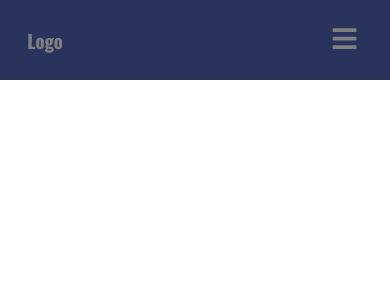
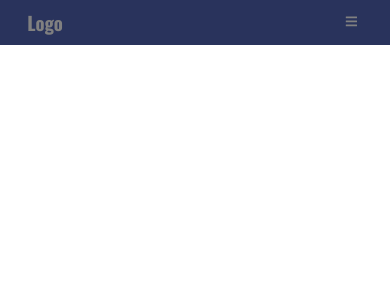
Before and after one commit to Lucifer87878/Gorans-Navbar, a React (Vite) app: page / in a window 390 px wide. Shown: the top 300 px of the page. Built offline with nearby package versions, Linux system fonts and the light colour scheme.

Commit message:
omstrukturering av scss samt tsx fil så att det fungerar

```diff
--- a/package.json
+++ b/package.json
@@ -23,6 +23,7 @@
     "eslint": "^8.57.0",
     "eslint-plugin-react-hooks": "^4.6.0",
     "eslint-plugin-react-refresh": "^0.4.6",
+    "sass": "^1.74.1",
     "typescript": "^5.2.2",
     "vite": "^5.2.0"
   }
--- a/src/App.css
+++ b/src/App.css
@@ -1,3 +1,6 @@
+@import "../src/components/Navbar/NavBar.scss";
+
+
 *{
   padding: 0;
   margin: 0;
--- a/src/components/Navbar/Nav.css
+++ b/src/components/Navbar/Nav.css
@@ -1,4 +1,4 @@
-@import url('https://fonts.googleapis.com/css2?family=Oswald:wght@200..700&family=Titillium+Web:ital,wght@0,200;0,300;0,400;0,600;0,700;0,900;1,200;1,300;1,400;1,600;1,700&display=swap');
+/* @import url('https://fonts.googleapis.com/css2?family=Oswald:wght@200..700&family=Titillium+Web:ital,wght@0,200;0,300;0,400;0,600;0,700;0,900;1,200;1,300;1,400;1,600;1,700&display=swap');
 
 *{
     padding: 0;
@@ -81,4 +81,4 @@ header .nav-btn {
     nav a {
         font-size: 1.8rem;
     }
-}
+} */
--- a/src/components/Navbar/NavBar.scss
+++ b/src/components/Navbar/NavBar.scss
@@ -5,7 +5,7 @@
     display: flex;
     align-items: center;
     justify-content: space-between;
-      height: 80px;
+    height: 45px;
     padding: 0 1.7rem;
     background-color: var(--mainColor);
     color: var(--textColor);
@@ -19,9 +19,41 @@
       color: var(--textColor);
       visibility: hidden;
       opacity: 0;
-        font-size: 1.7rem;
+      font-size: .8rem;
+
+      &.nav-close-btn {
+        position: absolute;
+        top: 2rem;
+        right: 2rem;
+      }
+    }
+  }
+
+  nav {
+    a {
+      margin: 0 1.6rem;
+      color: var(--textColor);
+      text-decoration: none;
+
+      &:hover {
+        color: var(--secenderyColor);
+      }
+    }
+
+    &.responsive_nav {
+      transform: none;
+    }
+
+    .nav-close-btn {
+      position: absolute;
+      top: 2rem;
+      right: 2rem;
+    }
+  }
 
   @media only screen and (max-width: 1024px) {
+    header {
+      .nav-btn {
         visibility: visible;
         opacity: 1;
       }
@@ -39,25 +71,15 @@
       justify-content: center;
       gap: 1.3rem;
       background-color: var(--mainColor);
-        transition: 1s;
+      transition: 1.5s;
       transform: translateY(-100vh);
 
-        .nav-close-btn {
-          position: absolute;
-          top: 2rem;
-          right: 2rem;
+      &.responsive_nav {
+        transform: none;
       }
 
       a {
-          margin: 0 1.6rem;
-          color: var(--textColor);
-          text-decoration: none;
-
-          &:hover {
-            color: var(--secenderyColor);
-          }
-
-          font-size: 1.8rem;
+        font-size: 1.3rem;
       }
     }
   }
--- a/src/components/Navbar/NavBar.tsx
+++ b/src/components/Navbar/NavBar.tsx
@@ -1,7 +1,6 @@
 import { useRef } from "react";
 import { FaBars, FaTimes } from "react-icons/fa";
-import "./Nav.css"
-
+import "./NavBar.scss";
 
 function Navbar() {
   const navRef = useRef<HTMLDivElement>(null);
@@ -10,10 +9,11 @@ function Navbar() {
     if (navRef.current) {
       navRef.current.classList.toggle("responsive_nav");
     }
-    }
+  };
 
   return (
-        <header className="NavBar">
+    <section className="NavBar">
+      <header>
         <h3>Logo</h3>
         <nav ref={navRef}>
           <a href="/#">Home</a>
@@ -30,8 +30,8 @@ function Navbar() {
           {/* detta är icon för när det är små skärmar */}
         </button>
       </header>
+    </section>
   );
-
 }
 
 export default Navbar;
```
Also changed, not shown: 1 other file (tests, documents, lock files or other folders). Lines whose indentation alone changed are shown as unchanged.
